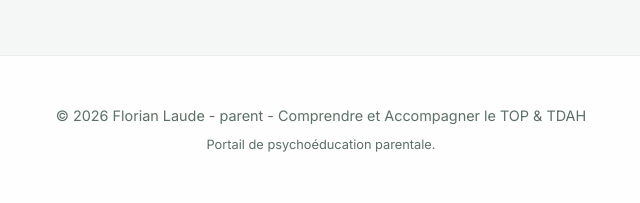
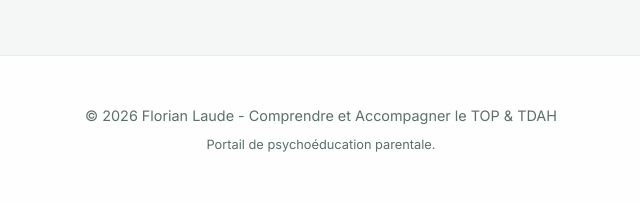
Before and after one commit to deobarto-cmyk/toptdahdeobarto, a PHP site: page /index.php in a window 1280 px wide. Shown: the part 2588-2791 px from the top of the page, without its empty margins (319-959 px from the left). Run offline with PHP 8.4, Linux system fonts and the light colour scheme.

Commit message:
chore: ajuster la signature du copyright en enlevant parent

```diff
--- a/includes/footer.php
+++ b/includes/footer.php
@@ -4,7 +4,7 @@
 
   <!-- Footer -->
   <footer>
-    <p>© 2026 Florian Laude - parent - <?php echo $lang === 'en' ? 'Understanding & Supporting ODD & ADHD' : ($lang === 'ro' ? 'Înțelegerea și Ghidarea TOP & TDAH' : 'Comprendre et Accompagner le TOP & TDAH'); ?></p>
+    <p>© 2026 Florian Laude  - <?php echo $lang === 'en' ? 'Understanding & Supporting ODD & ADHD' : ($lang === 'ro' ? 'Înțelegerea și Ghidarea TOP & TDAH' : 'Comprendre et Accompagner le TOP & TDAH'); ?></p>
     <?php if (isset($footer_subtitle) && $footer_subtitle !== ''): ?>
       <p style="margin-top: 0.5rem; font-size: 0.8rem; color: var(--text-dark);"><?php echo $footer_subtitle; ?></p>
     <?php endif; ?>
```
